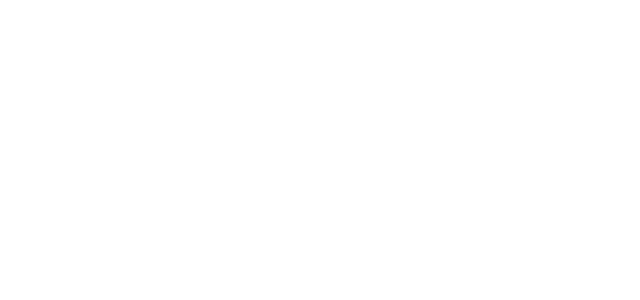
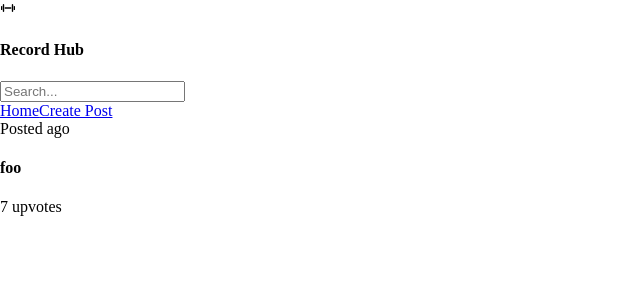
Before and after one commit to LiuHenry1/record-hub, a React (Vite) app: page / in a window 1280 px wide. Shown: the top 300 px of the page, without its empty margins (0-640 px from the left). Built offline with nearby package versions, Linux system fonts and the light colour scheme.

Commit message:
feat: Layout HTML structure
Create header to link to other pages. Layout where the main content will
display.

```diff
--- a/src/App.jsx
+++ b/src/App.jsx
@@ -1,13 +1,29 @@
-import './App.css'
+import "./App.css";
+import { useRoutes, Link } from "react-router-dom";
+import { IoIosFitness } from "react-icons/io";
+import Feed from "./pages/Feed";
 
 function App() {
-
+  let main = useRoutes([{ path: "/", element: <Feed /> }]);
 
   return (
     <>
-
+      <div className="header">
+        <div className="header-logo">
+          <IoIosFitness className="icon" />
+          <h4>Record Hub</h4>
+        </div>
+        <div className="header-search">
+          <input type="text" placeholder="Search..." />
+        </div>
+        <nav className="header-nav">
+          <Link to="/">Home</Link>
+          <Link to="/new">Create Post</Link>
+        </nav>
+      </div>
+      <div className="main">{main}</div>
     </>
-  )
+  );
 }
 
-export default App
+export default App;
```
